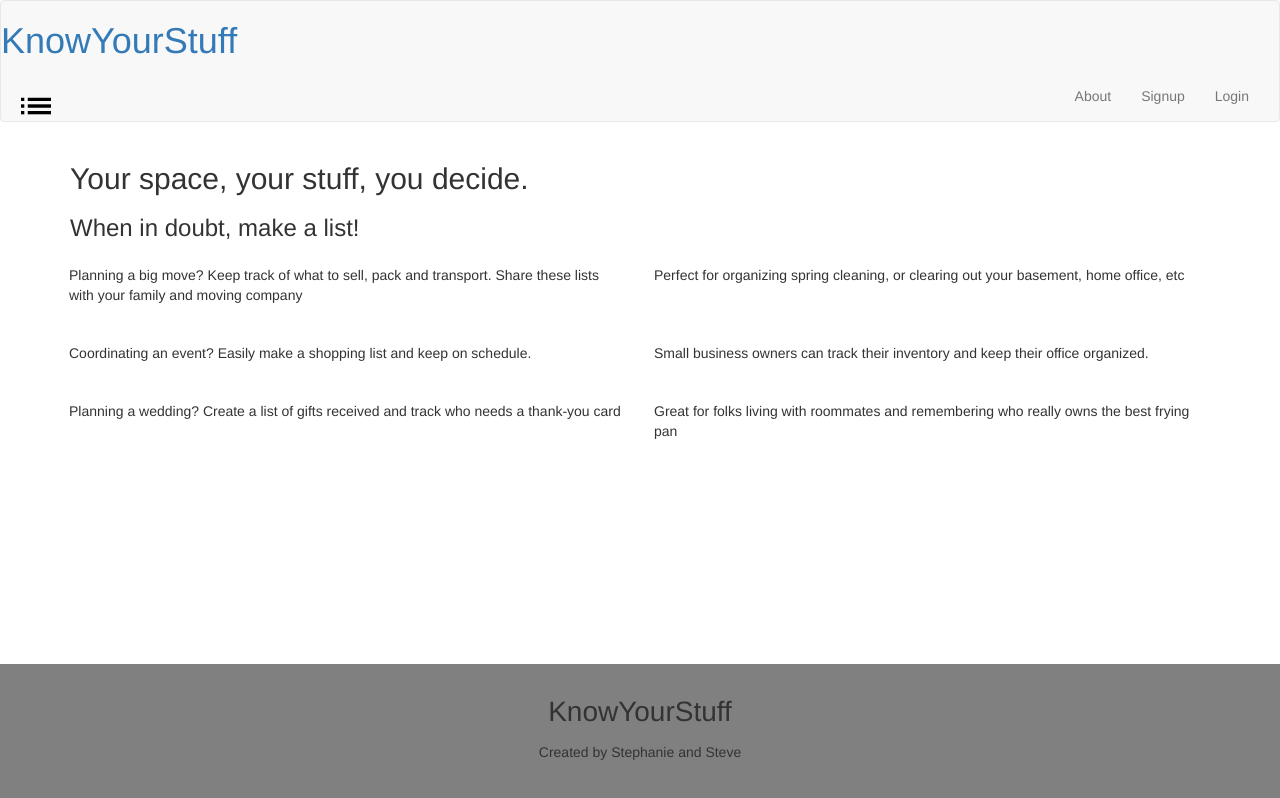
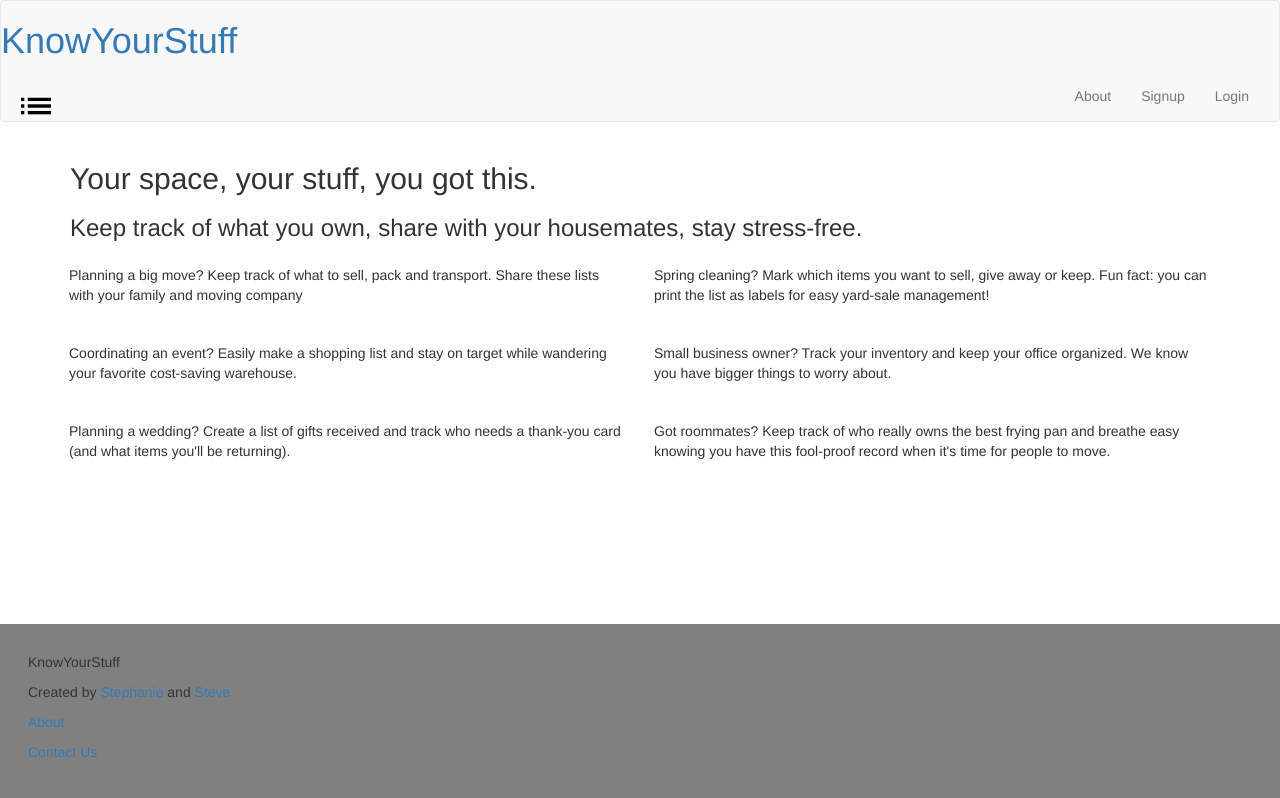
Before and after one commit to snopeks/InventoryAppFront, a React (Create React App) app: page /about in a window 1280 px wide. Built offline with nearby package versions, Linux system fonts and the light colour scheme.

Commit message:
turned these components into stateless functional components

```diff
--- a/src/About.js
+++ b/src/About.js
@@ -1,30 +1,26 @@
 import React, {Component} from 'react'
 
-class About extends Component {
-  render(){
-    return(
+const About = () => (
       <div className="about">
         <div className="row">
           <div className="col-sm-12">
-            <h2>Your space, your stuff, you decide.</h2>
-            <h3>When in doubt, make a list!</h3>
+            <h2>Your space, your stuff, you got this.</h2>
+            <h3>Keep track of what you own, share with your housemates, stay stress-free.</h3>
           </div>
         </div>
           <div className='row'>
               <div className="col-sm-12 text"><p>Planning a big move? Keep track of what to sell, pack and transport. Share these lists with your family and moving company</p></div>
-              <div className="col-sm-12 text"><p>Perfect for organizing spring cleaning, or clearing out your basement, home office, etc </p></div>
+              <div className="col-sm-12 text"><p>Spring cleaning? Mark which items you want to sell, give away or keep. Fun fact: you can print the list as labels for easy yard-sale management!</p></div>
           </div>
           <div className="row">
-              <div className="col-sm-12 text"><p>Coordinating an event? Easily make a shopping list and keep on schedule.</p></div>
-              <div className="col-sm-12 text"><p>Small business owners can track their inventory and keep their office organized.</p></div>
+              <div className="col-sm-12 text"><p>Coordinating an event? Easily make a shopping list and stay on target while wandering your favorite cost-saving warehouse.</p></div>
+              <div className="col-sm-12 text"><p>Small business owner? Track your inventory and keep your office organized. We know you have bigger things to worry about.</p></div>
           </div>
           <div className="row">
-              <div className="col-sm-12 text"><p>Planning a wedding? Create a list of gifts received and track who needs a thank-you card</p></div>
-              <div className="col-sm-12 text"><p>Great for folks living with roommates and remembering who really owns the best frying pan</p></div>
+              <div className="col-sm-12 text"><p>Planning a wedding? Create a list of gifts received and track who needs a thank-you card (and what items you'll be returning).</p></div>
+              <div className="col-sm-12 text"><p>Got roommates? Keep track of who really owns the best frying pan and breathe easy knowing you have this fool-proof record when it's time for people to move.</p></div>
           </div>
       </div>
-    )
-  }
-}
+)
 
 export default About;
--- a/src/Error.js
+++ b/src/Error.js
@@ -1,17 +1,11 @@
-import React, {Component} from 'react';
+import React from 'react';
 
-class Error extends Component{
-  constructor(props){
-    super(props)
-  }
 
-  render(){
-    return(
-      <div>
-        <h3>Error!</h3>
+const Error = () => (
+      <div className="container">
+        <h3>Error! Uh oh, something went wrong!</h3>
+        <p className="homelink"><a href="/">Take Me Home</a></p>
       </div>
-    )
-  }
-}
+);
 
 export default Error;
--- a/src/Footer.js
+++ b/src/Footer.js
@@ -1,19 +1,25 @@
 import React, { Component } from 'react';
 
 
-class Footer extends Component{
-  render(){
-    return(
+const Footer = () =>(
       <div>
-        <footer className="text-center">
-          <p id="appName">KnowYourStuff</p>
-          <p id="createdBy">Created by Stephanie and Steve</p>
+        <footer>
+          <div className="appInfo">
+            <p>KnowYourStuff</p>
+            <p>Created by <a className="footer-owner" href="https://github.com/snopeks">Stephanie</a> and <a className="footer-owner" href="https://github.com/stevengill">Steve</a></p>
+          </div>
+          <div id="footer-list">
+            <ul className="list-unstyled">
+              <li><a href="/about"><p className="footer-text">About</p></a></li>
+              <li><a href="/contact"><p className="footer-text">Contact Us</p></a></li>
+            </ul>
+          </div>
         </footer>
       </div>
+)
 
-    )
-  }
-}
+
+
 
 
 
--- a/src/Home.js
+++ b/src/Home.js
@@ -1,15 +1,11 @@
 import React, { Component } from 'react'
 
-class Home extends Component {
-  constructor(props){
-    super(props)
-  }
-  render(){
-    return(
+const Home = () => (
       <div>
         <div className="jumbotron jumbotron-fluid">
           <div className="container">
             <h1 className="display-4">Simple, satisfying inventory lists</h1>
+            <hr className="my-4"></hr>
             <p className="lead">Keep track of what you own with ease.</p>
           </div>
         </div>
@@ -35,7 +31,7 @@ class Home extends Component {
               <div className="card-body">
                 <h5 className="card-title">Special title treatment</h5>
                 <p className="card-text">With supporting text below as a natural lead-in to additional content.</p>
-                <a href="#" className="btn btn-primary">Go somewhere</a>
+                <a href="/about" className="btn btn-primary">Learn more!</a>
               </div>
             </div>
           </div>
@@ -50,8 +46,6 @@ class Home extends Component {
           </div>
         </div>
       </div>
-    )
-  }
-}
+)
 
 export default Home
```
